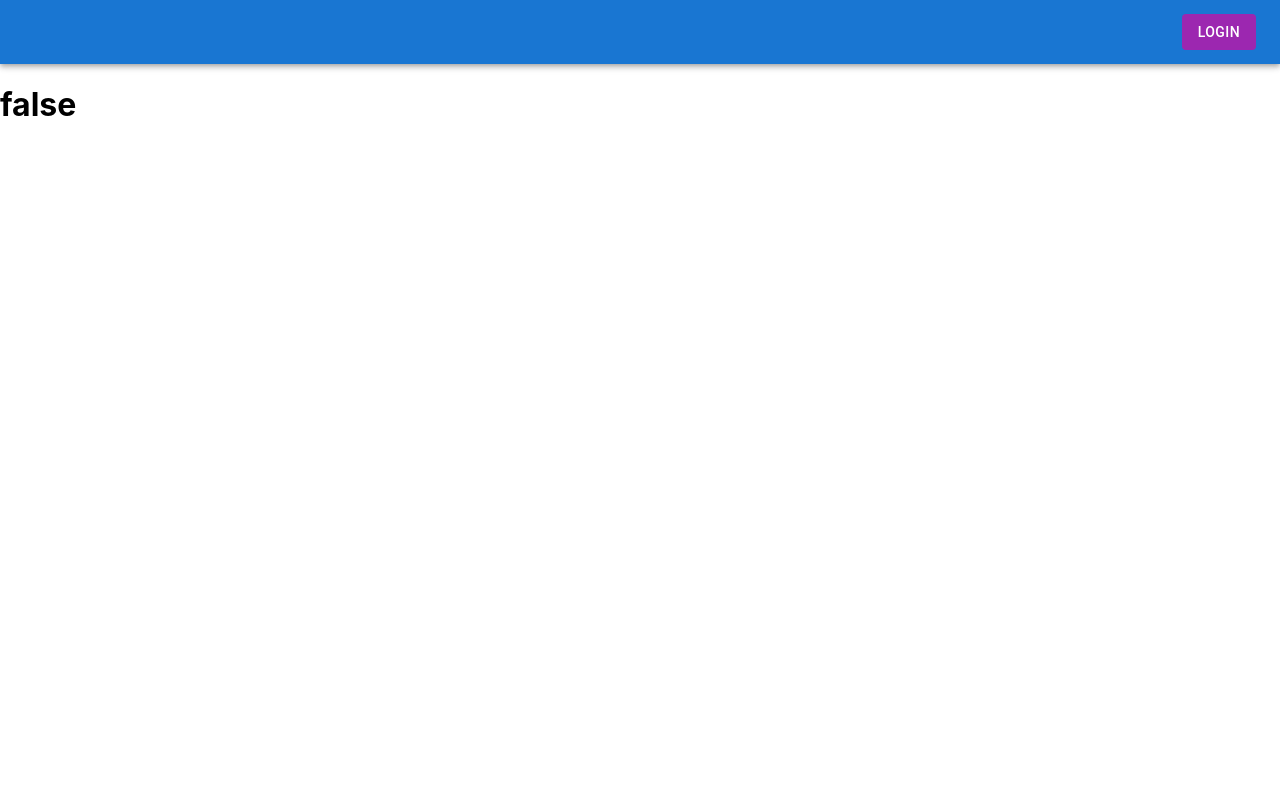
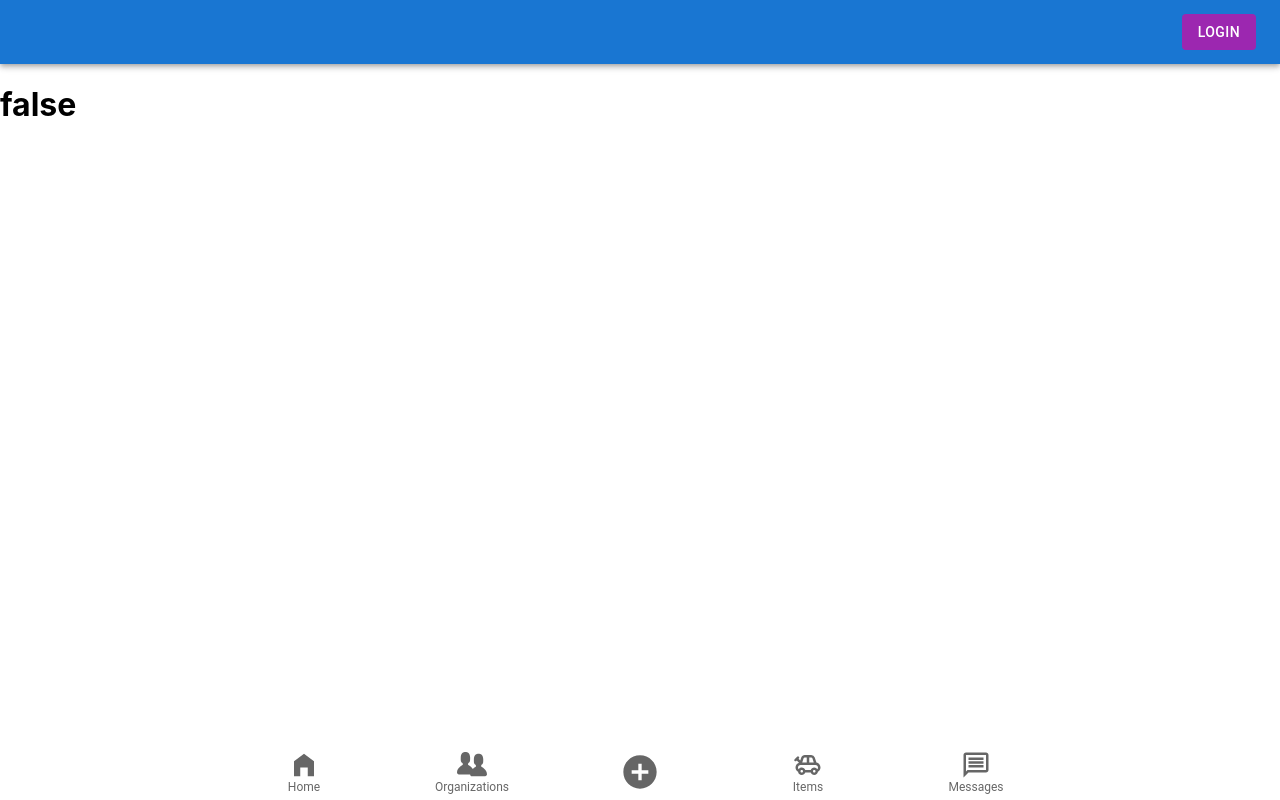
Before and after one commit to akai-org/pet-share-hackyeah-2021-frontend, a Next.js app: page / in a window 1280 px wide. Built offline with nearby package versions, Linux system fonts and the light colour scheme.

Commit message:
Add NavBarItem

```diff
--- a/pages/_app.tsx
+++ b/pages/_app.tsx
@@ -11,6 +11,7 @@ import { FaTimes } from 'react-icons/fa';
 import '../styles/globals.css';
 import { AppProvider } from '@context/AppContext/AppProvider';
 import { Topbar } from '@components/topbar';
+import NavBar from "@components/ui/NavBar/NavBar";
 
 const theme = createTheme({
   palette: {
@@ -46,6 +47,7 @@ const MyApp = ({ Component, pageProps }) => {
               <Hydrate state={pageProps.dehydratedState}>
                 <Topbar />
                 <Component {...pageProps} />
+                <NavBar/>
                 {process.env.NODE_ENV === 'development' && <ReactQueryDevtools />}
               </Hydrate>
             </QueryClientProvider>
```
Also changed, not shown: components/test/index.tsx (deleted, +0 -13 lines), components/ui/navBar/navBar.tsx (deleted, +0 -9 lines).
